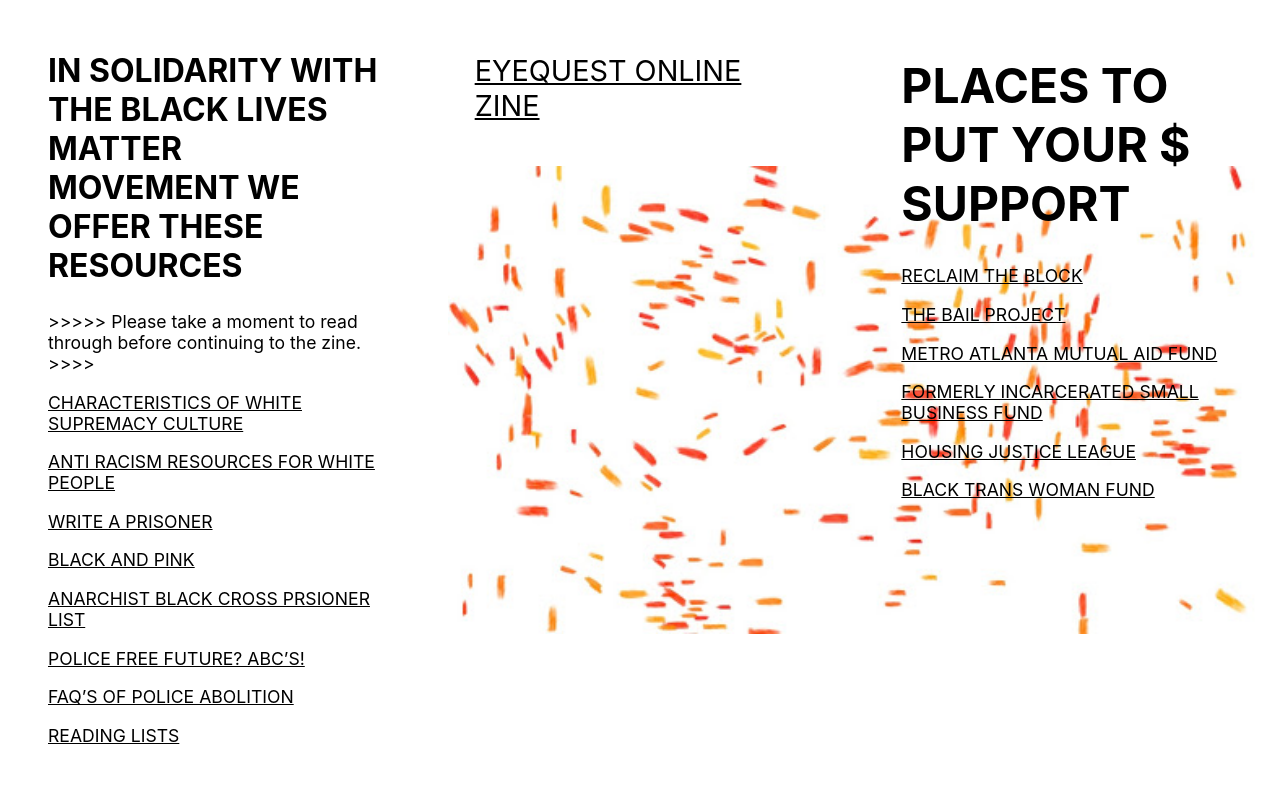
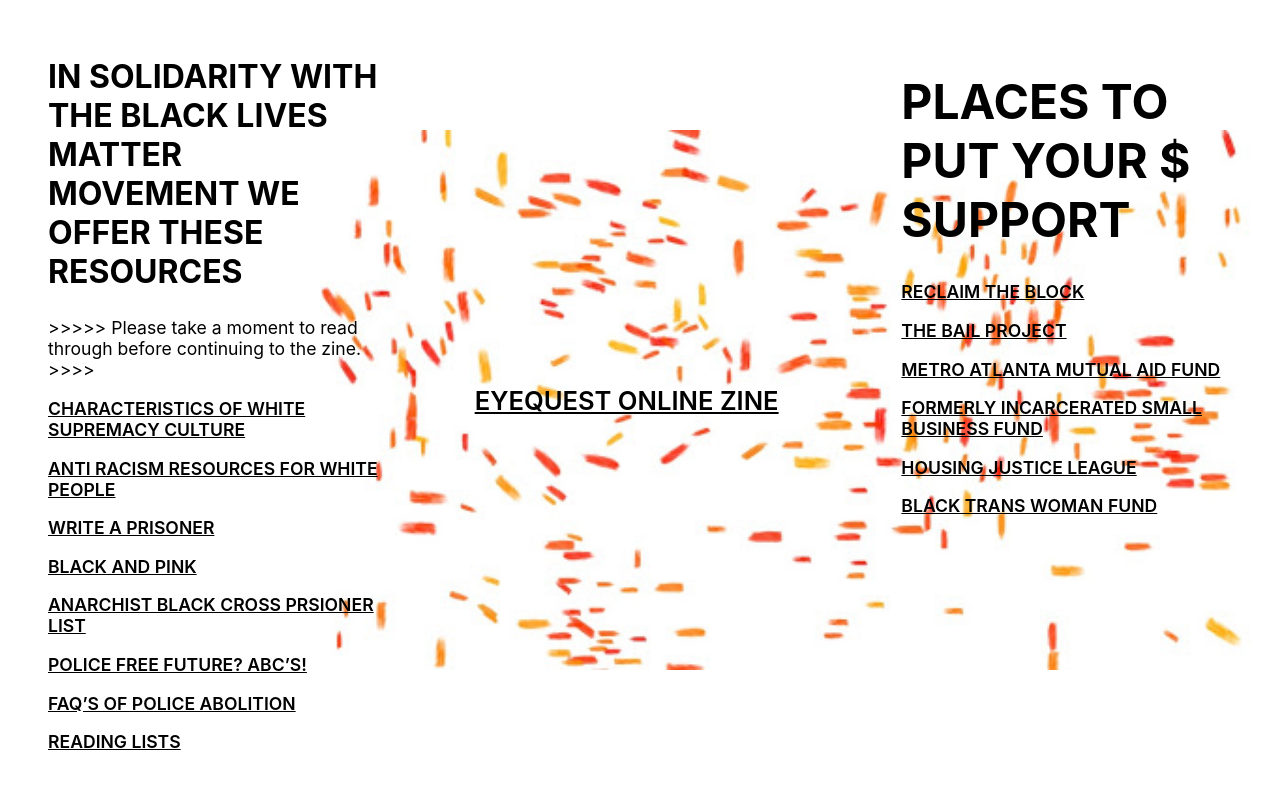
Before and after one commit to 11hkella/eyequest-online, a React (Create React App) app: page / in a window 1280 px wide. Shown: the top 786 px of the page. Built offline with nearby package versions, Linux system fonts and the light colour scheme.

Commit message:
first draft of splash page

```diff
--- a/public/index.html
+++ b/public/index.html
@@ -1,14 +1,12 @@
 <!DOCTYPE html>
 <html lang="en">
+
 <head>
   <meta charset="utf-8" />
   <link rel="icon" href="%PUBLIC_URL%/favicon.ico" />
   <meta name="viewport" content="width=device-width, initial-scale=1" />
   <meta name="theme-color" content="#000000" />
-    <meta
-      name="description"
-      content="Web site created using create-react-app"
-    />
+  <meta name="description" content="splash page for Eyequest Online zine" />
   <link rel="apple-touch-icon" href="%PUBLIC_URL%/logo192.png" />
   <!--
       manifest.json provides metadata used when your web app is installed on a
@@ -24,8 +22,9 @@
       work correctly both with client-side routing and a non-root public URL.
       Learn how to configure a non-root public URL by running `npm run build`.
     -->
-    <title>React App</title>
+  <title>Eyequest Online</title>
 </head>
+
 <body>
   <noscript>You need to enable JavaScript to run this app.</noscript>
   <div id="root"></div>
@@ -40,4 +39,5 @@
       To create a production bundle, use `npm run build` or `yarn build`.
     -->
 </body>
+
 </html>
--- a/src/App.css
+++ b/src/App.css
@@ -5,4 +5,5 @@
 
 a {
   color: inherit;
+  font-weight: 600;
 }
--- /dev/null
+++ b/src/components/base/LinkList.js
@@ -0,0 +1,15 @@
+import React from 'react';
+
+function LinkList({ linksArr }) {
+    return (
+        <div className='links'>
+            {linksArr.map((item, i) => {
+                return (
+                    <p key={i}><a target='_blank' rel='noopener' href='{item.link}'>{item.title}</a></p>
+                )
+            })}
+        </div>
+    )
+}
+
+export default LinkList;
--- a/src/components/splash/Donation.js
+++ b/src/components/splash/Donation.js
@@ -1,29 +1,35 @@
 import React from 'react';
+import LinkList from '../base/LinkList'
 
 import '../../style/splash/Donation.css'
 
 function Donation() {
+    const pageLinks = [
+        {
+            link: 'https://www.reclaimtheblock.org/home',
+            title: 'RECLAIM THE BLOCK'
+        }, {
+            link: 'https://bailproject.org/',
+            title: 'THE BAIL PROJECT'
+        }, {
+            link: 'https://www.atlantamutualaid.org/',
+            title: 'METRO ATLANTA MUTUAL AID FUND'
+        }, {
+            link: 'https://www.gofundme.com/f/formerly-incarcerated-small-business-rescue-fund?utm_source=customer&utm_campaign=m_pd+share-sheet&utm_medium=copy_link-tip',
+            title: 'FORMERLY INCARCERATED SMALL BUSINESS FUND'
+        }, {
+            link: 'https://www.housingjusticeleague.org/',
+            title: 'HOUSING JUSTICE LEAGUE'
+        }, {
+            link: 'https://www.gofundme.com/f/homeless-black-trans-women-fund?utm_source=twitter&utm_medium=social&utm_campaign=p_cp+share-sheet',
+            title: 'BLACK TRANS WOMAN FUND'
+        },
+    ]
+
     return (
         <div className='donation'>
             <h1>PLACES TO PUT YOUR $ SUPPORT</h1>
-            <p><a href='https://www.reclaimtheblock.org/home'>
-                RECLAIM THE BLOCK
-                </a></p>
-            <p><a href='https://bailproject.org/'>
-                THE BAIL PROJECT
-                </a></p>
-            <p><a href='https://www.atlantamutualaid.org/'>
-                METRO ATLANTA MUTUAL AID FUND
-                </a></p>
-            <p><a href='https://www.gofundme.com/f/formerly-incarcerated-small-business-rescue-fund?utm_source=customer&utm_campaign=m_pd+share-sheet&utm_medium=copy_link-tip'>
-                FORMERLY INCARCERATED SMALL BUSINESS FUND
-                </a></p>
-            <p><a href='https://www.housingjusticeleague.org/'>
-                HOUSING JUSTICE LEAGUE
-                </a></p>
-            <p><a href='https://www.gofundme.com/f/homeless-black-trans-women-fund?utm_source=twitter&utm_medium=social&utm_campaign=p_cp+share-sheet'>
-                BLACK TRANS WOMAN FUND
-                </a></p>
+            <LinkList linksArr={pageLinks} />
         </div>
     )
 }
--- a/src/components/splash/Education.js
+++ b/src/components/splash/Education.js
@@ -1,36 +1,42 @@
 import React from 'react';
+import LinkList from '../base/LinkList'
 
 import '../../style/splash/Education.css'
 
 function Education() {
+    const pageLinks = [
+        {
+            link: 'https://www.showingupforracialjustice.org/white-supremacy-culture-characteristics.html?fbclid=IwAR3mpybf0V2BU4ZVH10vCDdoLjlhjTRyKF1jbEHQCsNpS3gK6-5FuKxFSYw',
+            title: 'CHARACTERISTICS OF WHITE SUPREMACY CULTURE'
+        }, {
+            link: 'https://docs.google.com/document/d/1BRlF2_zhNe86SGgHa6-VlBO-QgirITwCTugSfKie5Fs/mobilebasic',
+            title: 'ANTI RACISM RESOURCES FOR WHITE PEOPLE'
+        }, {
+            link: 'https://writeaprisoner.com/',
+            title: 'WRITE A PRISONER'
+        }, {
+            link: 'https://www.blackandpink.org/',
+            title: 'BLACK AND PINK'
+        }, {
+            link: 'http://www.abcf.net/prisoner-info/',
+            title: 'ANARCHIST BLACK CROSS PRSIONER LIST'
+        }, {
+            link: 'https://www.mpd150.com/what-are-we-talking-about-when-we-talk-about-a-police-free-future/',
+            title: 'POLICE FREE FUTURE? ABC’S!'
+        }, {
+            link: 'https://www.mpd150.com/faq/',
+            title: 'FAQ’S OF POLICE ABOLITION'
+        }, {
+            link: 'https://bookshop.org/shop/elizabeths',
+            title: 'READING LISTS'
+        },
+    ]
+
     return (
         <div className='education'>
             <h2>IN SOLIDARITY WITH THE BLACK LIVES MATTER MOVEMENT WE OFFER THESE RESOURCES</h2>
             <p>>>>>> Please take a moment to read through before continuing to the zine. <br />>>>></p>
-            <p><a href='https://www.showingupforracialjustice.org/white-supremacy-culture-characteristics.html?fbclid=IwAR3mpybf0V2BU4ZVH10vCDdoLjlhjTRyKF1jbEHQCsNpS3gK6-5FuKxFSYw'>
-                CHARACTERISTICS OF WHITE SUPREMACY CULTURE
-                </a></p>
-            <p><a href='https://docs.google.com/document/d/1BRlF2_zhNe86SGgHa6-VlBO-QgirITwCTugSfKie5Fs/mobilebasic'>
-                ANTI RACISM RESOURCES FOR WHITE PEOPLE
-                </a></p>
-            <p><a href='https://writeaprisoner.com/'>
-                WRITE A PRISONER
-                </a></p>
-            <p><a href='https://www.blackandpink.org/'>
-                BLACK AND PINK
-                </a></p>
-            <p><a href='http://www.abcf.net/prisoner-info/'>
-                ANARCHIST BLACK CROSS PRSIONER LIST
-                </a></p>
-            <p><a href='https://www.mpd150.com/what-are-we-talking-about-when-we-talk-about-a-police-free-future/'>
-                POLICE FREE FUTURE? ABC’S!
-                </a></p>
-            <p><a href='https://www.mpd150.com/faq/'>
-                FAQ’S OF POLICE ABOLITION
-                </a></p>
-            <p><a href='https://bookshop.org/shop/elizabeths'>
-                READING LISTS
-                </a></p>
+            <LinkList linksArr={pageLinks} />
         </div >
     )
 }
--- a/src/components/splash/Navigation.js
+++ b/src/components/splash/Navigation.js
@@ -1,11 +1,18 @@
 import React from 'react';
+import LinkList from '../base/LinkList'
 
 import '../../style/splash/Navigation.css'
 
 function Navigation() {
+    const pageLinks = [
+        {
+            link: 'http://eyequest.online/',
+            title: 'EYEQUEST ONLINE ZINE'
+        }
+    ]
     return (
         <div className='navigation'>
-            <p><a href='http://eyequest.online/'>EYEQUEST ONLINE ZINE</a></p>
+            <LinkList linksArr={pageLinks} />
         </div>
     )
 }
--- a/src/components/splash/SplashPage.js
+++ b/src/components/splash/SplashPage.js
@@ -15,7 +15,7 @@
             <div className='column'>
                 <Navigation />
             </div>
-            <div className='column'>
+            <div className='column col3'>
                 <Donation />
             </div>
         </div>
--- a/src/style/splash/Donation.css
+++ b/src/style/splash/Donation.css
@@ -1,7 +1,7 @@
-.donation > h1 {
+.donation h1 {
     font-size: 3em;
 }
 
-.donation > p {
+.donation p {
     font-size: 1.1em;
 }
--- a/src/style/splash/Education.css
+++ b/src/style/splash/Education.css
@@ -1,7 +1,7 @@
-.education > h2{
+.education h2{
     font-size: 2em;
 }
 
-.education > p{
+.education p{
     font-size: 1.1em;
 }
--- a/src/style/splash/Navigation.css
+++ b/src/style/splash/Navigation.css
@@ -1,3 +1,3 @@
-.navigation > p{
-    font-size: 1.8em;
+.navigation p{
+    font-size: 1.6em;
 }
--- a/src/style/splash/SplashPage.css
+++ b/src/style/splash/SplashPage.css
@@ -2,17 +2,20 @@
     display: flex;
     flex-wrap: wrap;
     justify-content: center;
-    align-items: flex-start;
+    align-items: center;
     background-image: url('/images/splash_bg.jpg');
     height: 100%;
     background-repeat: no-repeat;
     background-position: right;
-    background-size: 65%;
+    background-size: 60em;
 }
 
 .column{
     margin: 1.5em 3em;
-    /* width: 30%; */
     flex: 1 1 0;
     min-width: 14em;
 }
+
+.col3{
+    height: 90%;
+}
```
Also changed, not shown: public/manifest.json. Lines whose indentation alone changed are shown as unchanged.
